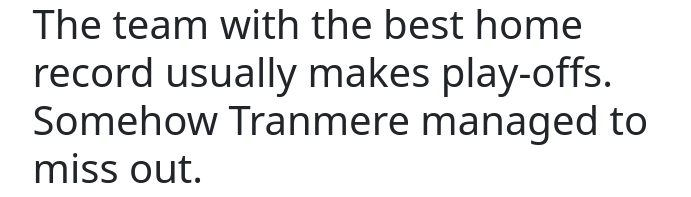
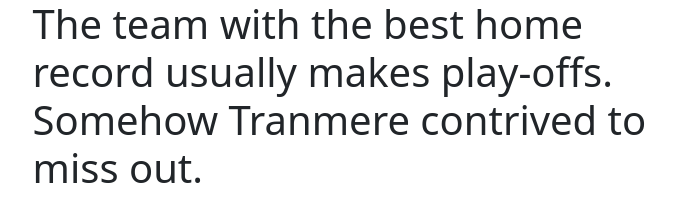
Before and after one commit to petebrown/project-01, a plain HTML site: page index.html in a window 1280 px wide. Shown: the top 197 px of the page, without its empty margins (294-985 px from the left). Drawn offline with nearby package versions, Linux system fonts and the light colour scheme.

Commit message:
Update index.html

```diff
--- a/index.html
+++ b/index.html
@@ -13,7 +13,7 @@
           <div class="col">
           </div>
           <div class="col-sm-12 col-md-10 col-lg-7">
-            <h1>The team with the best home record usually makes play-offs. Somehow Tranmere managed to miss out.</h1>
+            <h1>The team with the best home record usually makes play-offs. Somehow Tranmere contrived to miss out.</h1>
             <p class="lh-base">Pete Brown<br><small>Sunday, June 26, 2022</small></p>
             <p class="lh-base">Tranmere Rovers were imperious at home last season. With 16 wins from 23 league games at Prenton Park, their home record of 2.21 points per game was comfortably the best in League Two.</p>
             <p class="lh-base">A record that strong would normally all but guarantee at least a play-off berth – if not automatic promotion.</p>
```
